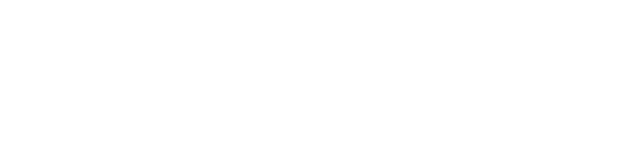
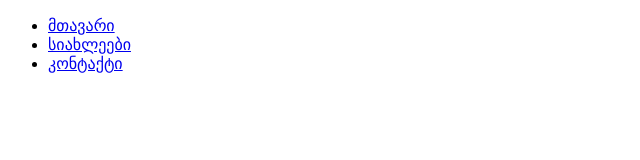
Before and after one commit to morcha93/davaleba4, a plain HTML site: page index.html in a window 1280 px wide. Shown: the whole page, without its empty margins (0-640 px from the left). Drawn offline with Linux system fonts and the light colour scheme.

Commit message:
add navigation

```diff
--- a/index.html
+++ b/index.html
@@ -4,6 +4,20 @@
 	<title>gakvetili 4</title>
 </head>
 <body>
+	<header>
+		<nav>
+			<ul>
+				<li>
+					<a href="#"> მთავარი </a>
+				</li>
+				<li>
+					<a href="#"> სიახლეები </a>
+				</li><li>
+					<a href="#"> კონტაქტი </a>
+				</li>
+			</ul>
+		</nav>
+	</header>
 
 </body>
 </html>
```
